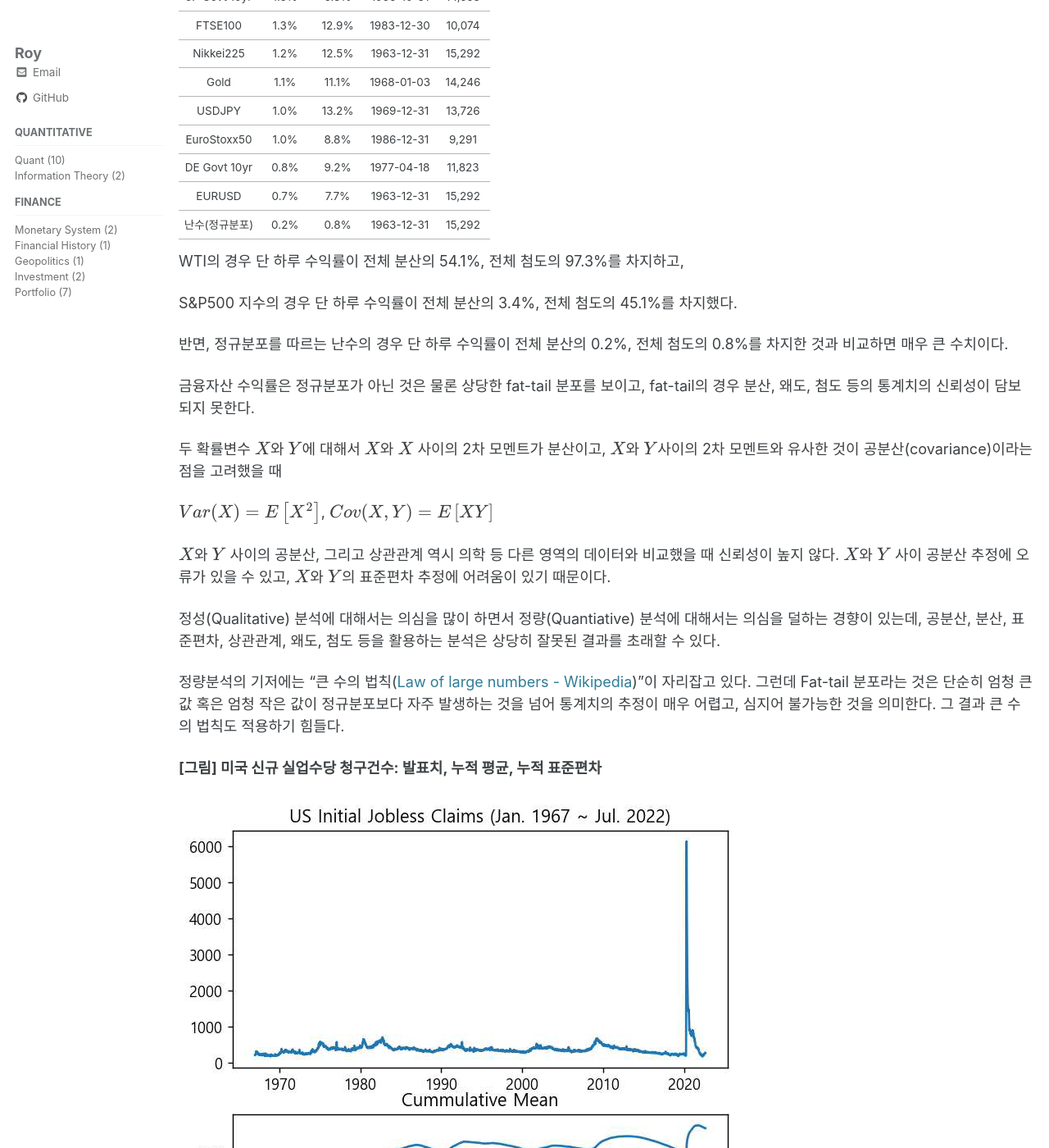
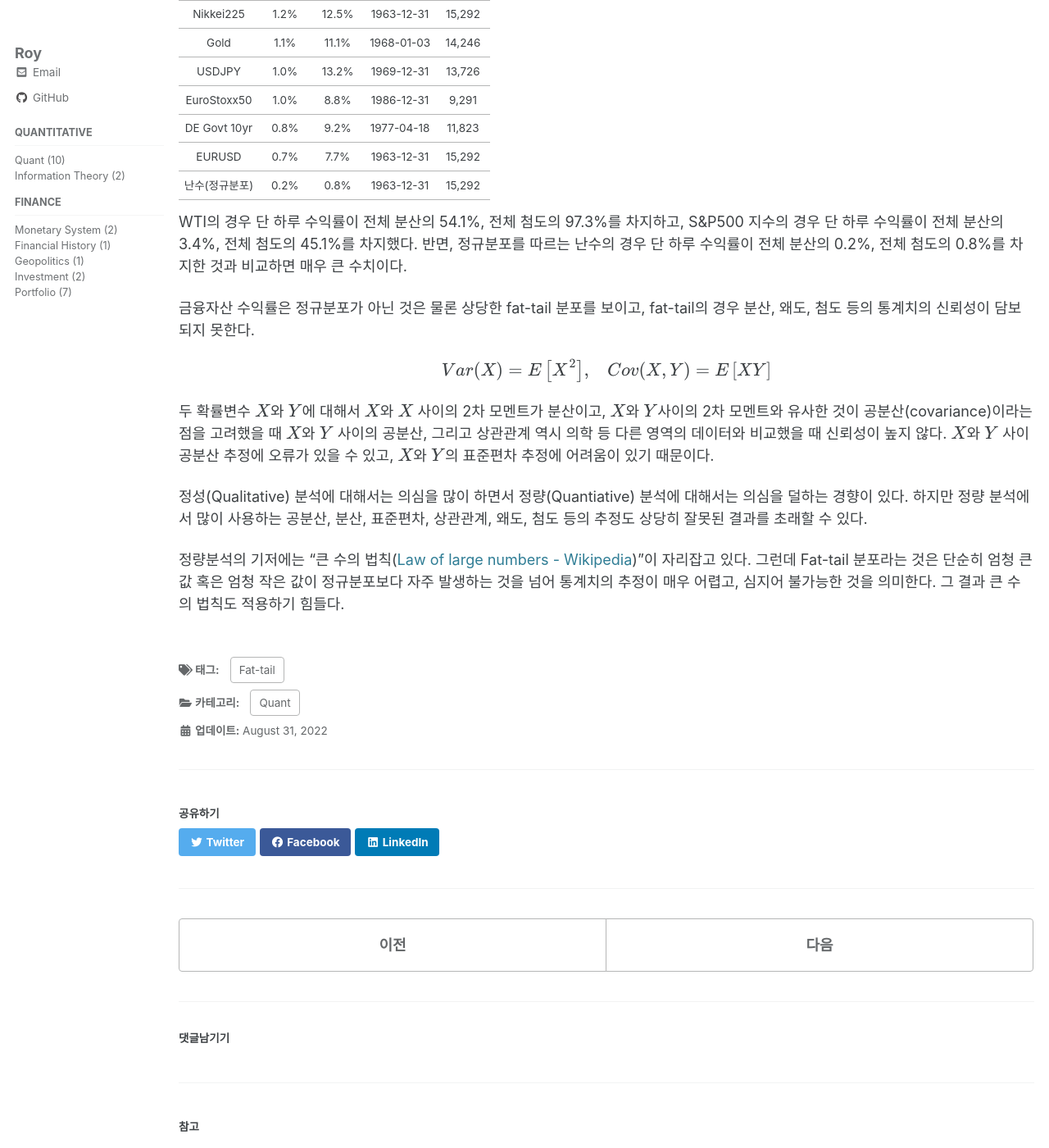
Before and after one commit to roy8in/roy8in.github.io, a Jekyll site: the page built from _posts/2022-08-31-Single_Observation.md, in a window 1280 px wide and 1400 px high, scrolled down 2558 px. Shown: the whole window at 82% size. Built offline with Jekyll 4.4.1, drawn with Linux system fonts in a browser that asks for light colours; cached includes are drawn as plain includes; formulas are drawn with MathJax 3; comment, search, counter and statistics services are not loaded; some of the changed text lies outside the part shown.

Commit message:
change figure

```diff
--- a/_posts/2022-08-31-Single_Observation.md
+++ b/_posts/2022-08-31-Single_Observation.md
@@ -38,9 +38,9 @@
 
 이는 분산이 '소수의 관측치'에 의해 크게 영향을 받기 때문이다.
 
-<b>[그림] 다우존스 산업지수 월간수익률과 수익률의 표준편차 추이</b>
+<b>[그림] S＆P500 월간수익률과 수익률의 표준편차 추이</b>
 
-![image](/assets/images/djai monthly returns.png)
+![image](/assets/images/spx monthly returns.png)
 
 
 
@@ -82,24 +84,14 @@
 
 
 
-WTI의 경우 단 하루 수익률이 전체 분산의 54.1%, 전체 첨도의 97.3%를 차지하고,
-
-S&P500 지수의 경우 단 하루 수익률이 전체 분산의 3.4%, 전체 첨도의 45.1%를 차지했다.
-
-반면, 정규분포를 따르는 난수의 경우 단 하루 수익률이 전체 분산의 0.2%, 전체 첨도의 0.8%를 차지한 것과 비교하면 매우 큰 수치이다.
+WTI의 경우 단 하루 수익률이 전체 분산의 54.1%, 전체 첨도의 97.3%를 차지하고, S&P500 지수의 경우 단 하루 수익률이 전체 분산의 3.4%, 전체 첨도의 45.1%를 차지했다. 반면, 정규분포를 따르는 난수의 경우 단 하루 수익률이 전체 분산의 0.2%, 전체 첨도의 0.8%를 차지한 것과 비교하면 매우 큰 수치이다.
 
 금융자산 수익률은 정규분포가 아닌 것은 물론 상당한 fat-tail 분포를 보이고, fat-tail의 경우 분산, 왜도, 첨도 등의 통계치의 신뢰성이 담보되지 못한다.
+$$
+Var(X)= E\left[X^2\right],\;\;\; Cov(X, Y)= E\left[X Y \right]
+$$
+두 확률변수 $X$와 $Y$에 대해서 $X$와 $X$ 사이의 2차 모멘트가 분산이고, $X$와 $Y$사이의 2차 모멘트와 유사한 것이 공분산(covariance)이라는 점을 고려했을 때 $X$와 $Y$ 사이의 공분산, 그리고 상관관계 역시 의학 등 다른 영역의 데이터와 비교했을 때 신뢰성이 높지 않다. $X$와 $Y$ 사이 공분산 추정에 오류가 있을 수 있고, $X$와 $Y$의 표준편차 추정에 어려움이 있기 때문이다.
 
-두 확률변수 $X$와 $Y$에 대해서 $X$와 $X$ 사이의 2차 모멘트가 분산이고, $X$와 $Y$사이의 2차 모멘트와 유사한 것이 공분산(covariance)이라는 점을 고려했을 때
-
-$Var(X)= E\left[X^2\right]$, $Cov(X, Y)= E\left[X Y \right]$
-
-$X$와 $Y$ 사이의 공분산, 그리고 상관관계 역시 의학 등 다른 영역의 데이터와 비교했을 때 신뢰성이 높지 않다. $X$와 $Y$ 사이 공분산 추정에 오류가 있을 수 있고, $X$와 $Y$의 표준편차 추정에 어려움이 있기 때문이다.
-
-정성(Qualitative) 분석에 대해서는 의심을 많이 하면서 정량(Quantiative) 분석에 대해서는 의심을 덜하는 경향이 있는데, 공분산, 분산, 표준편차, 상관관계, 왜도, 첨도 등을 활용하는 분석은 상당히 잘못된 결과를 초래할 수 있다.
+정성(Qualitative) 분석에 대해서는 의심을 많이 하면서 정량(Quantiative) 분석에 대해서는 의심을 덜하는 경향이 있다. 하지만 정량 분석에서 많이 사용하는 공분산, 분산, 표준편차, 상관관계, 왜도, 첨도 등의 추정도 상당히 잘못된 결과를 초래할 수 있다.
 
 정량분석의 기저에는 "큰 수의 법칙([Law of large numbers - Wikipedia](https://en.wikipedia.org/wiki/Law_of_large_numbers))"이 자리잡고 있다. 그런데 Fat-tail 분포라는 것은 단순히 엄청 큰 값 혹은 엄청 작은 값이 정규분포보다 자주 발생하는 것을 넘어 통계치의 추정이 매우 어렵고, 심지어 불가능한 것을 의미한다. 그 결과 큰 수의 법칙도 적용하기 힘들다.
-
-<b>[그림] 미국 신규 실업수당 청구건수: 발표치, 누적 평균, 누적 표준편차</b>
-
-![image](/assets/images/fat tail - initial jobless claims.png)
```
Also changed, not shown: other parts of _posts/2022-08-31-Single_Observation.md (+8 -6 lines), assets/images/spx monthly returns.png (added).
